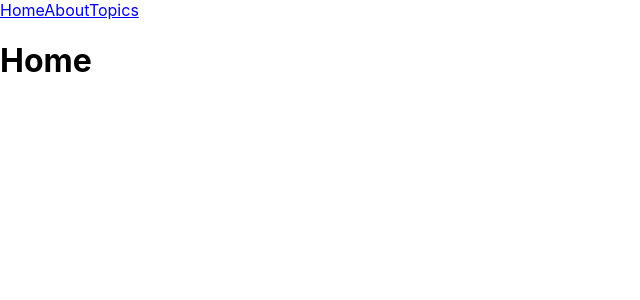
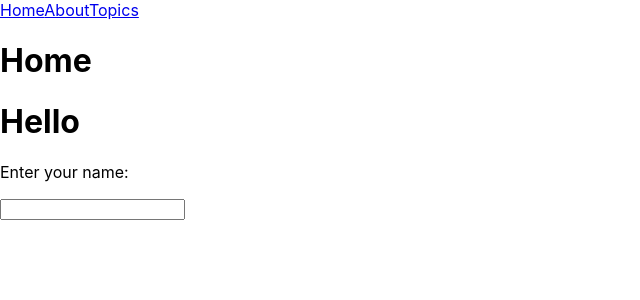
Before and after one commit to Woz-U-Group-Projects/team-the-juggernauts, a React (Create React App) app in the folder react/: page / in a window 1280 px wide. Shown: the top 300 px of the page, without its empty margins (0-640 px from the left). Built offline with nearby package versions, Linux system fonts and the light colour scheme.

Commit message:
Fixed issue with Form Rendering.

```diff
--- a/react/src/screens/Home.js
+++ b/react/src/screens/Home.js
@@ -2,11 +2,13 @@ import React from 'react';
 import Header from '../components/Header';
 import ReactDOM from 'react-dom';
 
-const Home = () => <Header title="Home" />;
+const Home = () => <MyForm />;
 
 class MyForm extends React.Component {
     render() {
       return (
+        <div>
+        <Header title="Home" />
         <form>
           <h1>Hello</h1>
           <p>Enter your name:</p>
@@ -14,6 +16,7 @@ class MyForm extends React.Component {
             type="text"
           />
         </form>
+        </div>
       );
     }
   }
```
